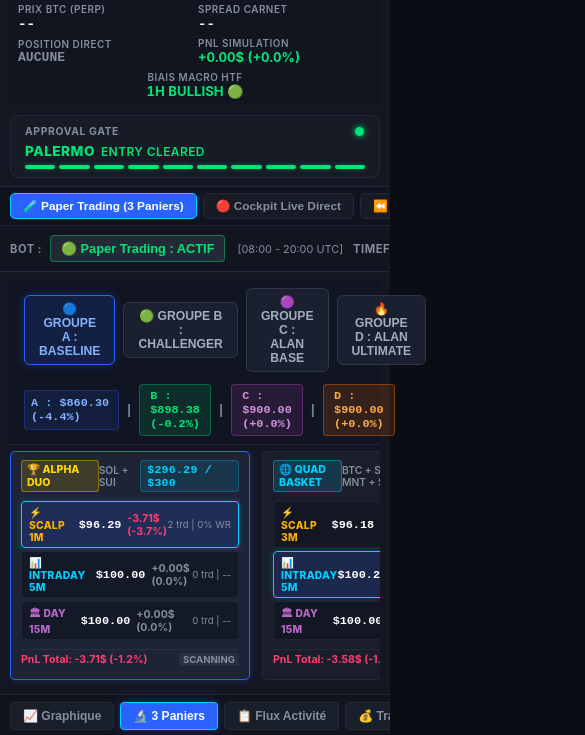
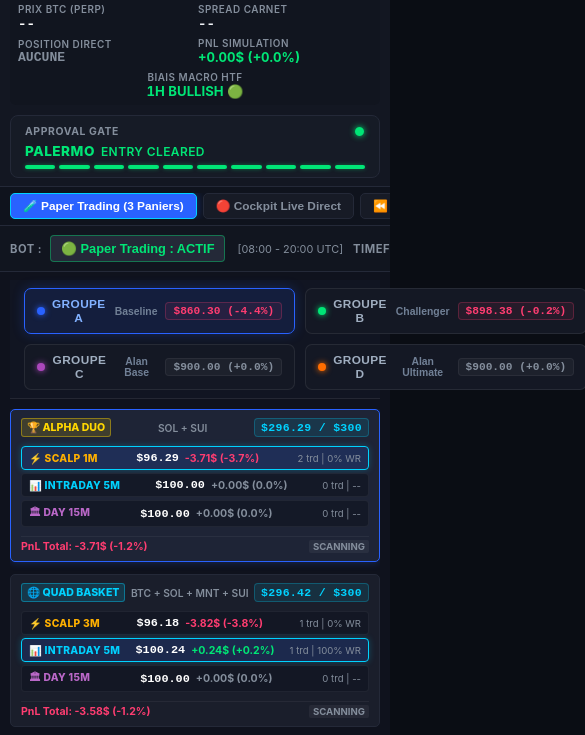
Before and after one commit to Ukmera/test_tb, a plain HTML site: page dashboard/static/index.html in a window 390 px wide. Shown: the part 91-826 px from the top of the page, 585 px wide, since content can reach past the window. Drawn offline with Linux system fonts and the light colour scheme; no server answers.

Commit message:
fix(dashboard): sleek responsive 4-group switcher and 3-column basket grid layout with cache buster

```diff
--- a/dashboard/static/chart.js
+++ b/dashboard/static/chart.js
@@ -47,7 +47,7 @@ async function switchAbGroup(group) {
             const btn = document.getElementById(`ab-btn-group-${g}`);
             if (btn) btn.classList.toggle("active", currentActiveGroup === g.toUpperCase());
             const cards = document.getElementById(`group-cards-${g}`);
-            if (cards) cards.style.display = (currentActiveGroup === g.toUpperCase()) ? "flex" : "none";
+            if (cards) cards.style.display = (currentActiveGroup === g.toUpperCase()) ? "grid" : "none";
         });
 
         // Notifier le backend
@@ -1359,7 +1359,8 @@ async function loadPaperTradingStatus() {
                 const pill = document.getElementById(`ab-pill-${g}`);
                 if (pill && sum) {
                     const s = sum.total_return_usd >= 0 ? "+" : "";
-                    pill.textContent = `${grpKey} : $${sum.total_balance.toFixed(2)} (${s}${sum.total_return_pct.toFixed(2)}%) | ${sum.trades_count} trd`;
+                    pill.textContent = `$${sum.total_balance.toFixed(2)} (${s}${sum.total_return_pct.toFixed(1)}%)`;
+                    pill.className = `ab-tab-metric ${sum.total_return_usd > 0 ? 'positive' : (sum.total_return_usd < 0 ? 'negative' : 'neutral')}`;
                 }
             });
         }
@@ -1540,7 +1541,7 @@ async function switchActiveBasket(basketKey) {
                 const btn = document.getElementById(`ab-btn-group-${g}`);
                 if (btn) btn.classList.toggle("active", newGroup === g.toUpperCase());
                 const cards = document.getElementById(`group-cards-${g}`);
-                if (cards) cards.style.display = (newGroup === g.toUpperCase()) ? "flex" : "none";
+                if (cards) cards.style.display = (newGroup === g.toUpperCase()) ? "grid" : "none";
             });
         }
 
--- a/dashboard/static/index.html
+++ b/dashboard/static/index.html
@@ -7,7 +7,7 @@
     <meta name="apple-mobile-web-app-status-bar-style" content="black-translucent">
     <meta name="theme-color" content="#0a0d14">
     <title>GPTHEIST DESK | Hyperliquid SMC Quant Terminal</title>
-    <link rel="stylesheet" href="/static/style.css">
+    <link rel="stylesheet" href="/static/style.css?v=2.4.0">
     <!-- TradingView Lightweight Charts Library (Local & Offline Capable) -->
     <script src="/static/lightweight-charts.standalone.js"></script>
 </head>
@@ -136,31 +136,42 @@
         </div>
     </div>
 
-    <!-- A/B Testing Multi-Paniers Banner -->
+    <!-- A/B/C/D Testing Multi-Paniers Banner -->
     <div class="basket-ribbon" id="basket-ribbon">
         <div class="ab-group-switcher">
             <div class="ab-tabs">
                 <button class="ab-tab-btn active" id="ab-btn-group-a" onclick="switchAbGroup('A')">
-                    🔵 GROUPE A : BASELINE
+                    <div class="ab-tab-left">
+                        <span class="ab-tab-dot a-dot"></span>
+                        <span class="ab-tab-title">GROUPE A</span>
+                        <span class="ab-tab-label">Baseline</span>
+                    </div>
+                    <span class="ab-tab-metric negative" id="ab-pill-a">$860.30 (-4.4%)</span>
                 </button>
                 <button class="ab-tab-btn" id="ab-btn-group-b" onclick="switchAbGroup('B')">
-                    🟢 GROUPE B : CHALLENGER
+                    <div class="ab-tab-left">
+                        <span class="ab-tab-dot b-dot"></span>
+                        <span class="ab-tab-title">GROUPE B</span>
+                        <span class="ab-tab-label">Challenger</span>
+                    </div>
+                    <span class="ab-tab-metric negative" id="ab-pill-b">$898.38 (-0.2%)</span>
                 </button>
                 <button class="ab-tab-btn" id="ab-btn-group-c" onclick="switchAbGroup('C')">
-                    🟣 GROUPE C : ALAN BASE
+                    <div class="ab-tab-left">
+                        <span class="ab-tab-dot c-dot"></span>
+                        <span class="ab-tab-title">GROUPE C</span>
+                        <span class="ab-tab-label">Alan Base</span>
+                    </div>
+                    <span class="ab-tab-metric neutral" id="ab-pill-c">$900.00 (+0.0%)</span>
                 </button>
                 <button class="ab-tab-btn" id="ab-btn-group-d" onclick="switchAbGroup('D')">
-                    🔥 GROUPE D : ALAN ULTIMATE
+                    <div class="ab-tab-left">
+                        <span class="ab-tab-dot d-dot"></span>
+                        <span class="ab-tab-title">GROUPE D</span>
+                        <span class="ab-tab-label">Alan Ultimate</span>
+                    </div>
+                    <span class="ab-tab-metric neutral" id="ab-pill-d">$900.00 (+0.0%)</span>
                 </button>
-            </div>
-            <div class="ab-score-summary" id="ab-score-summary">
-                <span class="ab-score-pill a-pill" id="ab-pill-a">A : $860.30 (-4.4%)</span>
-                <span class="ab-vs">|</span>
-                <span class="ab-score-pill b-pill" id="ab-pill-b">B : $898.38 (-0.2%)</span>
-                <span class="ab-vs">|</span>
-                <span class="ab-score-pill c-pill" id="ab-pill-c">C : $900.00 (+0.0%)</span>
-                <span class="ab-vs">|</span>
-                <span class="ab-score-pill d-pill" id="ab-pill-d">D : $900.00 (+0.0%)</span>
             </div>
         </div>
         <div class="basket-cards-container" id="basket-cards-container">
@@ -1216,6 +1227,6 @@
         </div>
     </div>
 
-    <script src="/static/chart.js"></script>
+    <script src="/static/chart.js?v=2.4.0"></script>
 </body>
 </html>
--- a/dashboard/static/style.css
+++ b/dashboard/static/style.css
@@ -1183,9 +1183,8 @@ header {
 }
 
 .basket-cards-container {
-  display: grid;
-  grid-template-columns: repeat(3, 1fr);
-  gap: 10px;
+  display: block;
+  width: 100%;
 }
 
 .basket-card {
@@ -2192,116 +2191,138 @@ header {
 }
 
 /* ==========================================================================
-   A/B Testing Champion vs Challenger Styles
+   A/B/C/D Testing Institutional Switcher & Cards Grid
    ========================================================================== */
+.basket-ribbon {
+  display: flex;
+  flex-direction: column;
+  background: #0f121d;
+  border-bottom: 1px solid var(--border-color);
+  padding: 8px 16px 12px 16px;
+  gap: 10px;
+}
+
 .ab-group-switcher {
   display: flex;
   align-items: center;
   justify-content: space-between;
-  padding: 8px 14px;
-  background: #111522;
-  border-bottom: 1px solid rgba(255, 255, 255, 0.08);
-  gap: 12px;
-  flex-wrap: wrap;
   width: 100%;
 }
 
 .ab-tabs {
-  display: flex;
-  align-items: center;
+  display: grid;
+  grid-template-columns: repeat(4, 1fr);
+  gap: 10px;
+  width: 100%;
+}
+
+.ab-tab-btn {
+  background: #141824;
+  color: #a0aec0;
+  border: 1px solid rgba(255, 255, 255, 0.08);
+  padding: 8px 12px;
+  border-radius: 7px;
+  cursor: pointer;
+  display: flex;
+  align-items: center;
+  justify-content: space-between;
   gap: 8px;
-}
-
-.ab-tab-btn {
-  background: #1a2030;
-  color: #a0aec0;
-  border: 1px solid #2d3748;
-  padding: 6px 14px;
-  border-radius: 6px;
-  font-size: 0.76rem;
-  font-weight: 700;
-  cursor: pointer;
-  display: flex;
-  align-items: center;
-  gap: 6px;
-  transition: all 0.2s ease;
+  transition: all 0.2s cubic-bezier(0.4, 0, 0.2, 1);
+  user-select: none;
 }
 
 .ab-tab-btn:hover {
-  background: #252d42;
+  background: #1c2233;
+  border-color: rgba(255, 255, 255, 0.18);
   color: #fff;
-}
-
+  transform: translateY(-1px);
+}
+
+.ab-tab-left {
+  display: flex;
+  align-items: center;
+  gap: 7px;
+}
+
+.ab-tab-dot {
+  width: 8px;
+  height: 8px;
+  border-radius: 50%;
+  flex-shrink: 0;
+}
+
+.ab-tab-dot.a-dot { background: #2962ff; box-shadow: 0 0 6px #2962ff; }
+.ab-tab-dot.b-dot { background: #00e676; box-shadow: 0 0 6px #00e676; }
+.ab-tab-dot.c-dot { background: #ab47bc; box-shadow: 0 0 6px #ab47bc; }
+.ab-tab-dot.d-dot { background: #ff6d00; box-shadow: 0 0 6px #ff6d00; }
+
+.ab-tab-title {
+  font-size: 0.74rem;
+  font-weight: 800;
+  letter-spacing: 0.4px;
+}
+
+.ab-tab-label {
+  font-size: 0.65rem;
+  color: #718096;
+  font-weight: 600;
+  margin-left: 2px;
+}
+
+.ab-tab-metric {
+  font-family: 'JetBrains Mono', monospace, sans-serif;
+  font-size: 0.70rem;
+  font-weight: 700;
+  padding: 2px 7px;
+  border-radius: 4px;
+  background: rgba(255, 255, 255, 0.04);
+  border: 1px solid rgba(255, 255, 255, 0.06);
+  white-space: nowrap;
+}
+
+.ab-tab-metric.positive {
+  color: var(--bull-green);
+  background: rgba(0, 230, 118, 0.08);
+  border-color: rgba(0, 230, 118, 0.25);
+}
+
+.ab-tab-metric.negative {
+  color: var(--bear-red);
+  background: rgba(255, 61, 113, 0.08);
+  border-color: rgba(255, 61, 113, 0.25);
+}
+
+.ab-tab-metric.neutral {
+  color: var(--text-muted);
+}
+
+/* Active states for each group */
 .ab-tab-btn.active#ab-btn-group-a {
-  background: rgba(41, 98, 255, 0.15);
+  background: rgba(41, 98, 255, 0.12);
   border-color: #2962ff;
   color: #82b1ff;
-  box-shadow: 0 0 10px rgba(41, 98, 255, 0.3);
+  box-shadow: 0 0 12px rgba(41, 98, 255, 0.25);
 }
 
 .ab-tab-btn.active#ab-btn-group-b {
-  background: rgba(0, 230, 118, 0.15);
+  background: rgba(0, 230, 118, 0.12);
   border-color: #00e676;
   color: #00e676;
-  box-shadow: 0 0 10px rgba(0, 230, 118, 0.3);
+  box-shadow: 0 0 12px rgba(0, 230, 118, 0.25);
 }
 
 .ab-tab-btn.active#ab-btn-group-c {
-  background: rgba(171, 71, 188, 0.18);
+  background: rgba(171, 71, 188, 0.15);
   border-color: #ab47bc;
   color: #ce93d8;
-  box-shadow: 0 0 10px rgba(171, 71, 188, 0.3);
+  box-shadow: 0 0 12px rgba(171, 71, 188, 0.25);
 }
 
 .ab-tab-btn.active#ab-btn-group-d {
-  background: rgba(255, 109, 0, 0.18);
+  background: rgba(255, 109, 0, 0.15);
   border-color: #ff6d00;
   color: #ffab40;
-  box-shadow: 0 0 10px rgba(255, 109, 0, 0.3);
-}
-
-.ab-score-summary {
-  display: flex;
-  align-items: center;
-  gap: 8px;
-  font-size: 0.74rem;
-}
-
-.ab-score-pill {
-  padding: 4px 10px;
-  border-radius: 4px;
-  font-weight: 700;
-  font-family: 'JetBrains Mono', monospace, sans-serif;
-}
-
-.ab-score-pill.a-pill {
-  background: rgba(41, 98, 255, 0.12);
-  border: 1px solid rgba(41, 98, 255, 0.3);
-  color: #82b1ff;
-}
-
-.ab-score-pill.b-pill {
-  background: rgba(0, 230, 118, 0.12);
-  border: 1px solid rgba(0, 230, 118, 0.3);
-  color: #00e676;
-}
-
-.ab-score-pill.c-pill {
-  background: rgba(171, 71, 188, 0.15);
-  border: 1px solid rgba(171, 71, 188, 0.4);
-  color: #ce93d8;
-}
-
-.ab-score-pill.d-pill {
-  background: rgba(255, 109, 0, 0.15);
-  border: 1px solid rgba(255, 109, 0, 0.4);
-  color: #ffab40;
-}
-
-.ab-vs {
-  color: #718096;
-  font-size: 0.68rem;
-  font-weight: 800;
+  box-shadow: 0 0 12px rgba(255, 109, 0, 0.25);
 }
 
 .basket-tag.challenger {
@@ -2323,7 +2344,17 @@ header {
 }
 
 .basket-cards-group {
-  display: flex;
+  display: grid;
+  grid-template-columns: repeat(3, 1fr);
   gap: 12px;
   width: 100%;
 }
+
+@media (max-width: 900px) {
+  .ab-tabs {
+    grid-template-columns: repeat(2, 1fr);
+  }
+  .basket-cards-group {
+    grid-template-columns: 1fr;
+  }
+}
```
Also changed, not shown: data_cache/paper_trading_state.json, 1 other file.
